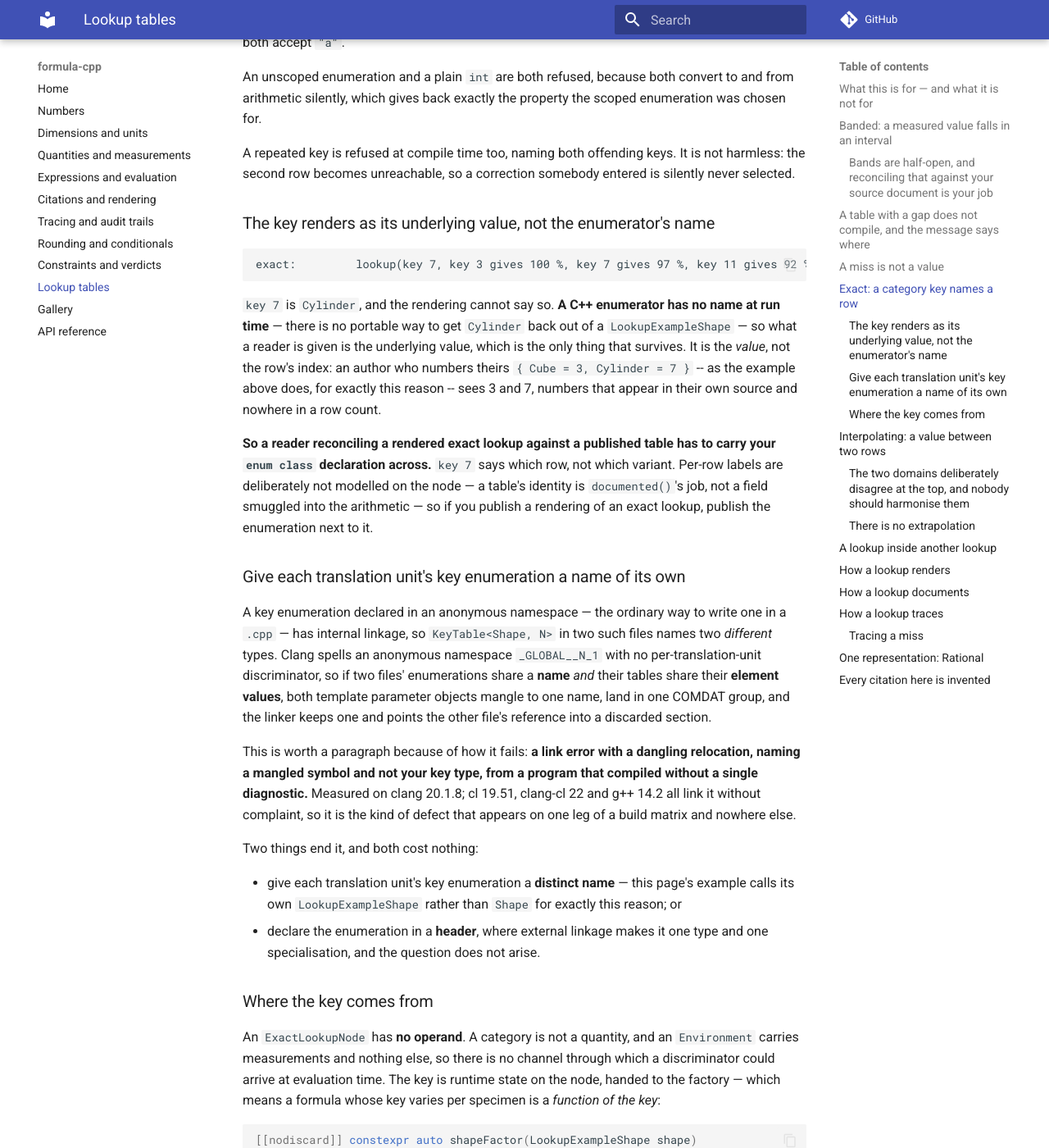
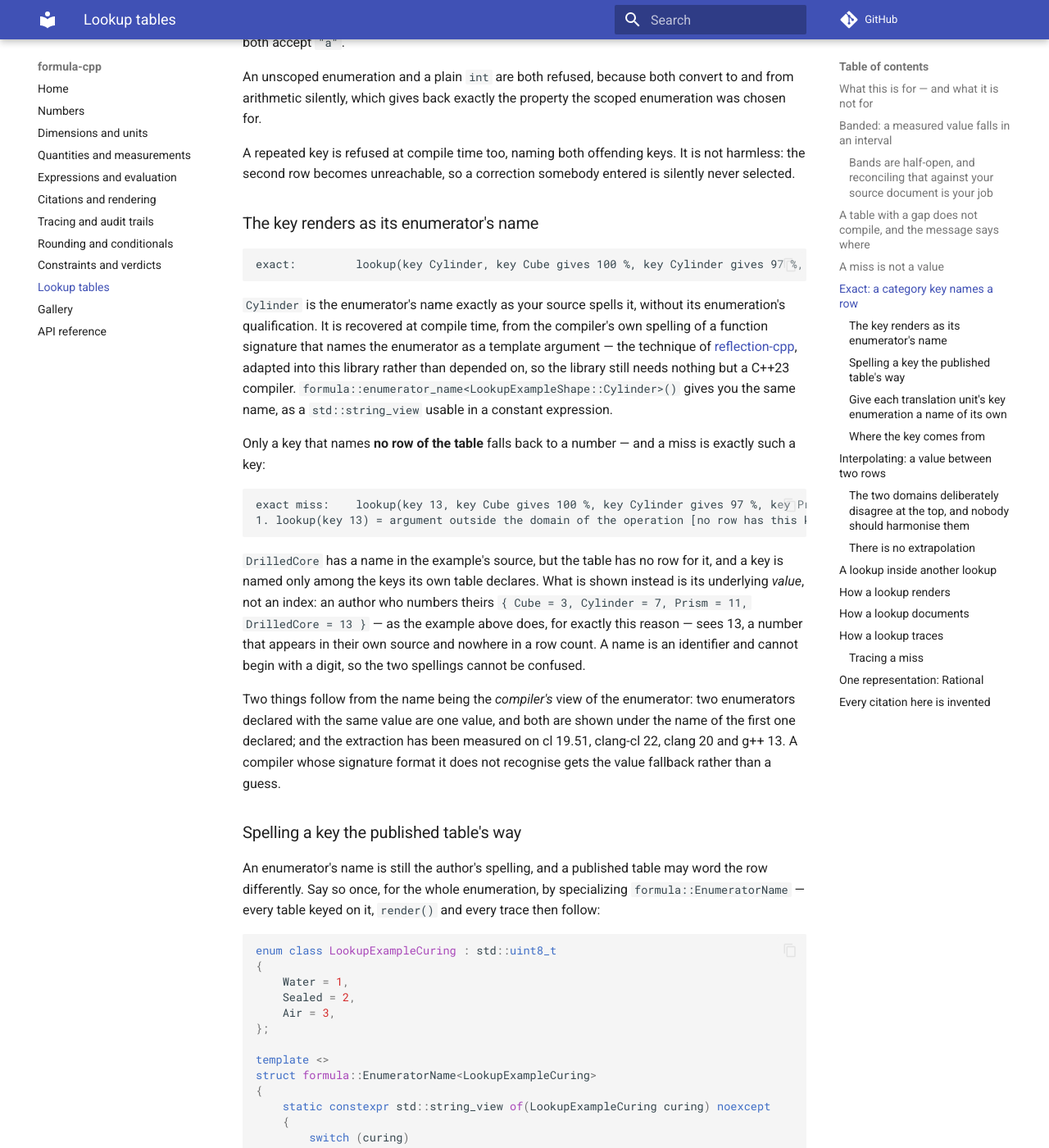
Before and after one commit to LASTRADA-Software/formula-cpp, an MkDocs documentation site: the page built from docs/lookup-tables.md, in a window 1280 px wide and 1400 px high, scrolled down 6058 px. Shown: the whole window at 82% size. Built offline with MkDocs 1.6.1 and Material for MkDocs 9.7.7, drawn with Linux system fonts in a browser that asks for light colours; comment, search, counter and statistics services are not loaded; some of the changed text lies outside the part shown.

Commit message:
docs(lookup-tables): a key renders by name, and an author can spell it
The guide built a whole section on the claim that an enumerator has no name
at run time, and told a reader to publish the enum class beside any rendered
exact lookup. Replace it with what now happens: the reflected name by
default, the value only for a key that names no row, and EnumeratorName for
a published table that words a row differently -- with the example's own
specialization and output, and the rules that are enforced on it, the
static-storage one included.

Signed-off-by: Christian Parpart <c.parpart@lastrada.net>

````diff
--- a/docs/lookup-tables.md
+++ b/docs/lookup-tables.md
@@ -300,26 +300,118 @@ A repeated key is refused at compile time too, naming both offending keys. It is
 not harmless: the second row becomes unreachable, so a correction somebody
 entered is silently never selected.
 
-### The key renders as its underlying value, not the enumerator's name
+### The key renders as its enumerator's name
 
 ```
-exact:         lookup(key 7, key 3 gives 100 %, key 7 gives 97 %, key 11 gives 92 %)
+exact:         lookup(key Cylinder, key Cube gives 100 %, key Cylinder gives 97 %, key Prism gives 92 %)
 ```
 
-`key 7` is `Cylinder`, and the rendering cannot say so. **A C++ enumerator has
-no name at run time** — there is no portable way to get `Cylinder` back out of a
-`LookupExampleShape` — so what a reader is given is the underlying value, which
-is the only thing that survives. It is the *value*, not the row's index: an
-author who numbers theirs `{ Cube = 3, Cylinder = 7 }` -- as the example
-above does, for exactly this reason -- sees 3 and 7, numbers that appear in
-their own source and nowhere in a row count.
+`Cylinder` is the enumerator's name exactly as your source spells it, without
+its enumeration's qualification. It is recovered at compile time, from the
+compiler's own spelling of a function signature that names the enumerator as a
+template argument — the technique of
+[reflection-cpp](https://github.com/contour-terminal/reflection-cpp), adapted
+into this library rather than depended on, so the library still needs nothing
+but a C++23 compiler. `formula::enumerator_name<LookupExampleShape::Cylinder>()`
+gives you the same name, as a `std::string_view` usable in a constant
+expression.
 
-**So a reader reconciling a rendered exact lookup against a published table has
-to carry your `enum class` declaration across.** `key 7` says which row, not
-which variant. Per-row labels are deliberately not modelled on the node — a
-table's identity is `documented()`'s job, not a field smuggled into the
-arithmetic — so if you publish a rendering of an exact lookup, publish the
-enumeration next to it.
+Only a key that names **no row of the table** falls back to a number — and a
+miss is exactly such a key:
+
+```
+exact miss:    lookup(key 13, key Cube gives 100 %, key Cylinder gives 97 %, key Prism gives 92 %)
+1. lookup(key 13) = argument outside the domain of the operation [no row has this key]
+```
+
+`DrilledCore` has a name in the example's source, but the table has no row for
+it, and a key is named only among the keys its own table declares. What is
+shown instead is its underlying *value*, not an index: an author who numbers
+theirs `{ Cube = 3, Cylinder = 7, Prism = 11, DrilledCore = 13 }` — as the
+example above does, for exactly this reason — sees 13, a number that appears in
+their own source and nowhere in a row count. A name is an identifier and cannot
+begin with a digit, so the two spellings cannot be confused.
+
+Two things follow from the name being the *compiler's* view of the enumerator:
+two enumerators declared with the same value are one value, and both are shown
+under the name of the first one declared; and the extraction has been measured
+on cl 19.51, clang-cl 22, clang 20 and g++ 13. A compiler whose signature format
+it does not recognise gets the value fallback rather than a guess.
+
+### Spelling a key the published table's way
+
+An enumerator's name is still the author's spelling, and a published table may
+word the row differently. Say so once, for the whole enumeration, by
+specializing `formula::EnumeratorName` — every table keyed on it, `render()` and
+every trace then follow:
+
+```cpp
+enum class LookupExampleCuring : std::uint8_t
+{
+    Water = 1,
+    Sealed = 2,
+    Air = 3,
+};
+
+template <>
+struct formula::EnumeratorName<LookupExampleCuring>
+{
+    static constexpr std::string_view of(LookupExampleCuring curing) noexcept
+    {
+        switch (curing)
+        {
+            case LookupExampleCuring::Water:
+                return "water bath";
+            case LookupExampleCuring::Sealed:
+                return "sealed in foil";
+            case LookupExampleCuring::Air:
+                return {};
+        }
+        return {};
+    }
+};
+
+// Constant expressions, so a spelling can be checked where it is declared.
+static_assert(formula::enumerator_name<LookupExampleCuring::Sealed>() == "sealed in foil");
+static_assert(formula::enumerator_name<LookupExampleCuring::Air>() == "Air");
+
+inline constexpr formula::KeyTable<LookupExampleCuring, 3> CuringKeys {
+    LookupExampleCuring::Water,
+    LookupExampleCuring::Sealed,
+    LookupExampleCuring::Air,
+};
+```
+
+```
+customized:    lookup(key sealed in foil, key water bath gives 100 %, key sealed in foil gives 96 %, key Air gives 90 %)
+1. lookup(key sealed in foil) = 96 %
+```
+
+The rules are few, and each is enforced:
+
+- **`of` is read at compile time.** It is a `static constexpr` function taking
+  the enumeration and returning something convertible to `std::string_view`, and
+  `enumerator_name` is `consteval`, so a spelling can be checked with
+  `static_assert` where it is declared, as above.
+- **Return an empty view to leave an enumerator alone.** `Air` falls back to its
+  own name. A `switch` that falls off its end without returning is not usable
+  in a constant expression, and is refused rather than read as empty.
+- **What `of` returns must have static storage duration** — a string literal,
+  or a view of a `static constexpr` array. A trace keeps the view for as long as
+  the trace lives, which may be long after the formula that recorded it is gone.
+  The library reads every character of the view in a constant expression, and
+  a view of a destroyed local buffer, of a `std::string` returned by value, or
+  of a mutable static cannot be read there, so each is refused.
+- **A specialization the library cannot read is refused, never ignored.** A
+  misspelt `of`, one that is not `constexpr`, or one returning the wrong type is
+  a compile error in the library's own words — "this EnumeratorName
+  specialisation does not have the shape the library reads", or
+  "EnumeratorName<Enum>::of(E) is not usable in a constant expression". Read as
+  "not customized", any of them would silently drop your wording.
+
+A spelling can hold any characters. The Markdown and LaTeX renderings escape
+the name so it shows as written — `\_` and `\*` in Markdown, `\_` and `\%` in
+LaTeX — and the plain rendering and the trace show it untouched.
 
 ### Give each translation unit's key enumeration a name of its own
 
@@ -554,7 +646,7 @@ an interpolating one — collecting the citation and the symbol table. Here it i
 over a banded and an exact lookup inside one formula:
 
 ```
-method:        f_m * lookup(d, 0 to under 100 mm gives 95 %, 100 to under 150 mm gives 100 %, 150 to under 200 mm gives 105 %) * lookup(key 7, key 3 gives 100 %, key 7 gives 97 %, key 11 gives 92 %)
+method:        f_m * lookup(d, 0 to under 100 mm gives 95 %, 100 to under 150 mm gives 100 %, 150 to under 200 mm gives 105 %) * lookup(key Cylinder, key Cube gives 100 %, key Cylinder gives 97 %, key Prism gives 92 %)
 cited:         Corrected compressive strength, Example Standard 8:2020, 7.3 (5)
 symbol:        f_m = measured compressive strength [MPa]
 symbol:        d = specimen diameter [mm]
@@ -576,7 +668,7 @@ interpolation drew on:
 2. d = 120 mm
 3. lookup(#2) = 100 % [100 to under 150 mm]
 4. #1 * #3 = 40000000
-5. lookup(key 7) = 97 %
+5. lookup(key Cylinder) = 97 %
 6. #4 * #5 = 38800000
 7. #6 = 38800000 [Corrected compressive strength, Example Standard 8:2020, 7.3, (5)]
 ```
````
